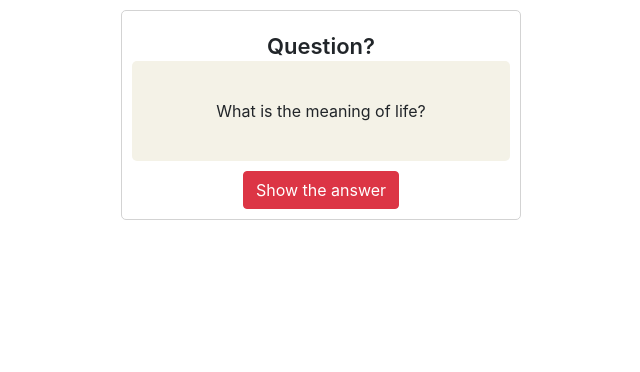
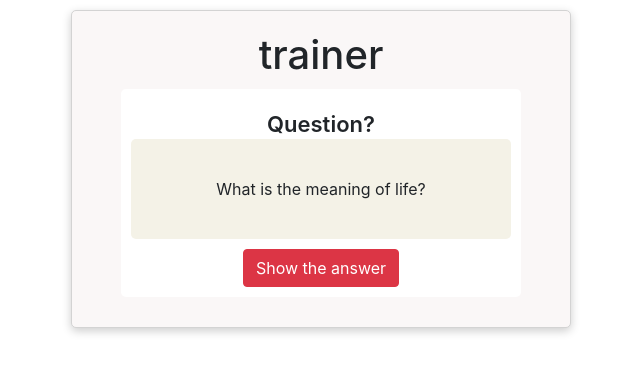
Before and after one commit to erkinun/Flashcards, a React (Create React App) app: page / in a window 1280 px wide. Shown: the top 372 px of the page, without its empty margins (319-959 px from the left). Built offline with nearby package versions, Linux system fonts and the light colour scheme.

Commit message:
feat: Trainer component

```diff
--- a/src/App.js
+++ b/src/App.js
@@ -1,10 +1,14 @@
 import './App.css'
-import Flashcard from './components/Flashcard/Flashcard'
+import Trainer from './components/Trainer/Trainer'
 
 function App() {
   return (
     <div className='App'>
-      <Flashcard question={'What is the meaning of life?'} answer={42} />
+      {/* TODO load a series of questions */}
+      {/* TODO design a progression thru questions */}
+      {/* TODO counters for right and wrong answers */}
+      {/* TODO basically like https://www.cram.com/flashcards/cultural-anthropology-chapter-1-2504264 */}
+      <Trainer />
     </div>
   )
 }
--- a/src/components/Flashcard/Flashcard.css
+++ b/src/components/Flashcard/Flashcard.css
@@ -1,5 +1,5 @@
 .flashcard {
-  border: 1px solid lightgray;
+  background-color: white;
   border-radius: 5px;
   font-family: -apple-system, BlinkMacSystemFont, 'Segoe UI', Roboto, Oxygen,
     Ubuntu, Cantarell, 'Open Sans', 'Helvetica Neue', sans-serif;
--- /dev/null
+++ b/src/components/Trainer/Trainer.css
@@ -0,0 +1,10 @@
+.trainer {
+  background-color: rgb(250, 247, 247);
+  border: 1px solid lightgray;
+  border-radius: 5px;
+  box-shadow: 0 3px 10px rgb(0 0 0 / 0.2);
+  margin: 10px auto;
+  padding: 20px;
+  width: 500px;
+  max-width: 600px;
+}
--- /dev/null
+++ b/src/components/Trainer/Trainer.jsx
@@ -0,0 +1,11 @@
+import Flashcard from '../Flashcard/Flashcard'
+import './Trainer.css'
+
+const Trainer = ({ questions = [] }) => (
+  <div className='trainer'>
+    <h1>trainer</h1>
+    <Flashcard question={'What is the meaning of life?'} answer={42} />
+  </div>
+)
+
+export default Trainer
```
